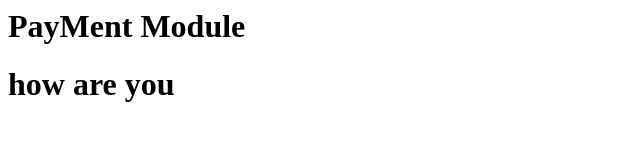
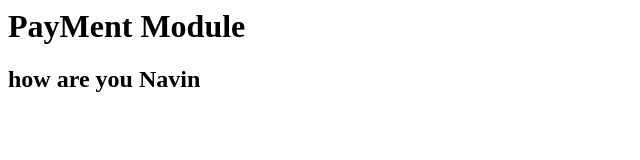
Before and after one commit to NAVIN132/DEVOPS, a plain HTML site: page index.html in a window 1280 px wide. Shown: the whole page, without its empty margins (0-640 px from the left). Drawn offline with Linux system fonts and the light colour scheme.

Commit message:
Update index.html
Updates

```diff
--- a/index.html
+++ b/index.html
@@ -1,2 +1,2 @@
 <h1> PayMent Module </h1>
-<h1> how are you </h1>
+<h2> how are you Navin</h2>
```
